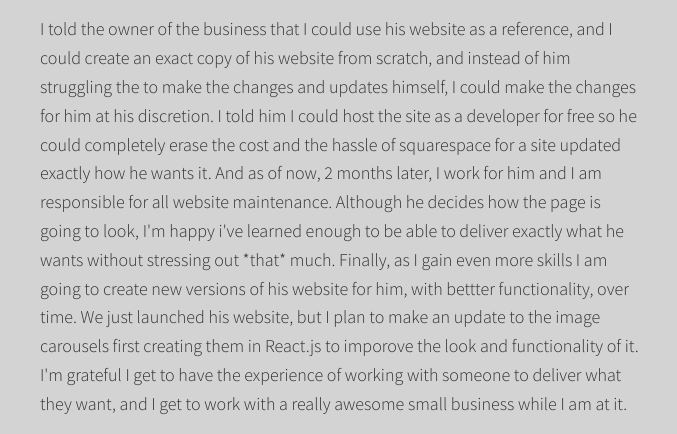
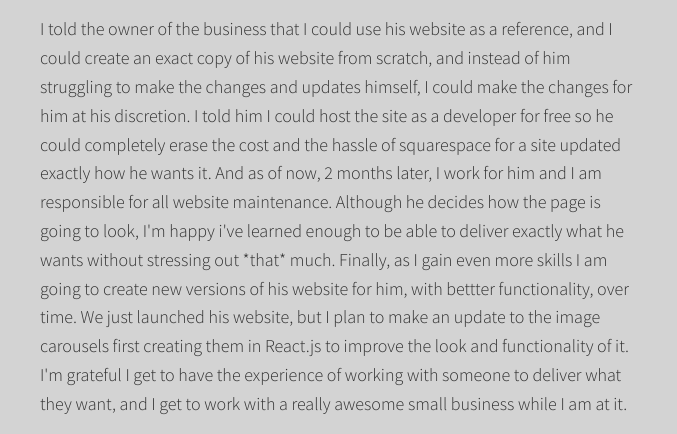
Before and after one commit to RobOsipo/my-portfolio-website, a plain HTML site: page porfolio-item-icgw.html in a window 1280 px wide. Shown: the part 841-1275 px from the top of the page, 300-977 px from the left. Drawn offline with nearby package versions, Linux system fonts and the light colour scheme; files whose address does not match are found by name.

Commit message:
more typos

```diff
--- a/porfolio-item-icgw.html
+++ b/porfolio-item-icgw.html
@@ -44,7 +44,7 @@
             <p>Gaining experience working with a small business  owner to create a site he loved, and giving him something that he just couldent get with squarespace.</p>
             <img src="img/portfolio-details.jpg" alt="">
             <p>I would like to say that before I became interseted in web developement and learned to program, I never needed a website, so I never learned the horrors and PRICE of using a website builder until I met the owner of Isler Custom Gun Works. I met him through a mutual connection in my family and we began to talk about his business and the difficulty he has had trying to get his website to look just the way he wanted using their website builder. Although Mark was a BRILLAINT engineer, he was not a computer guy, and on top of that the website builder he struggled with also cost him a small mortgage payment each month! <br><strong>Luckily, I was able to offer him a solution... </strong> </p>
-            <p>I told the owner of the business that I could use his website as a reference, and I could create an exact copy of his website from scratch, and instead of him struggling the to make the changes and updates himself, I could make the changes for him at his discretion.   I told him I could host the site as a developer for free so he could completely erase the cost and the hassle of squarespace for a site updated exactly how he wants it. And as of now, 2 months later, I work for him and I am responsible for all website maintenance. Although he decides how the page is going to look, I'm happy i've learned enough to be able to deliver exactly what he wants without stressing out *that* much. Finally, as I gain even more skills I am going to create new versions of his website for him, with bettter functionality, over time. We just launched his website, but I plan to make an update to the image carousels first creating them in React.js to imporove the look and functionality of it. I'm grateful I get to have the experience of working with someone to deliver what they want, and I get to work with a really awesome small business while I am at it.</p>
+            <p>I told the owner of the business that I could use his website as a reference, and I could create an exact copy of his website from scratch, and instead of him struggling to make the changes and updates himself, I could make the changes for him at his discretion.   I told him I could host the site as a developer for free so he could completely erase the cost and the hassle of squarespace for a site updated exactly how he wants it. And as of now, 2 months later, I work for him and I am responsible for all website maintenance. Although he decides how the page is going to look, I'm happy i've learned enough to be able to deliver exactly what he wants without stressing out *that* much. Finally, as I gain even more skills I am going to create new versions of his website for him, with bettter functionality, over time. We just launched his website, but I plan to make an update to the image carousels first creating them in React.js to improve the look and functionality of it. I'm grateful I get to have the experience of working with someone to deliver what they want, and I get to work with a really awesome small business while I am at it.</p>
             <p>Although The website content and design is not exactly how I would do it, I'm happy I got to learn a little about providing my programming skills thus far as a service for someone</p>
             <!-- <a href="https://islercustomgunworks.netlify.app/" class="icgw">IslerCustomGunWorks.com</a> -->
         </div>
```
